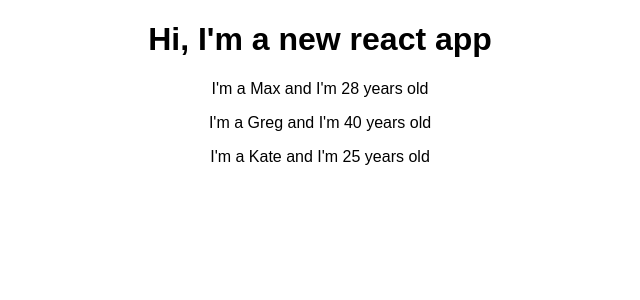
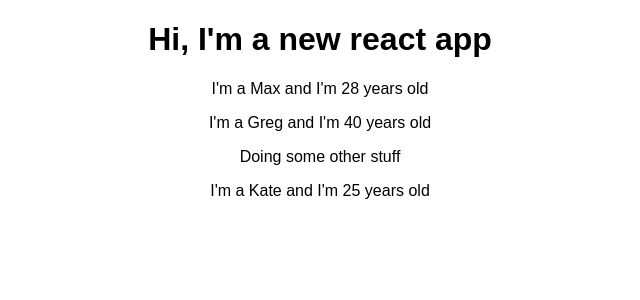
Before and after one commit to acieplinski/react-course, a React (Create React App) app: page / in a window 1280 px wide. Shown: the top 300 px of the page, without its empty margins (320-960 px from the left). Built offline with nearby package versions, Linux system fonts and the light colour scheme.

Commit message:
Children handling

```diff
--- a/src/Person/Person.js
+++ b/src/Person/Person.js
@@ -1,7 +1,12 @@
 import React from 'react';
 
 const person = (props) => {
-    return <p>I'm a {props.name} and I'm {props.age} years old</p>
+    return (
+        <div>
+            <p>I'm a {props.name} and I'm {props.age} years old</p>
+            <p>{props.children}</p>
+        </div>
+    )
 }
 
 export default person;
```
